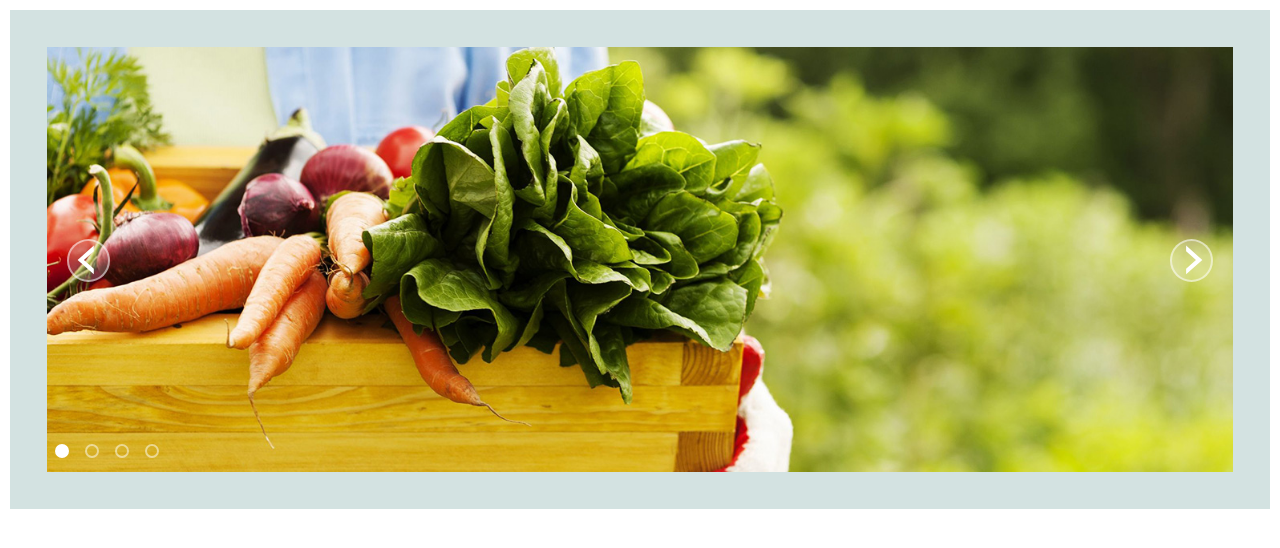
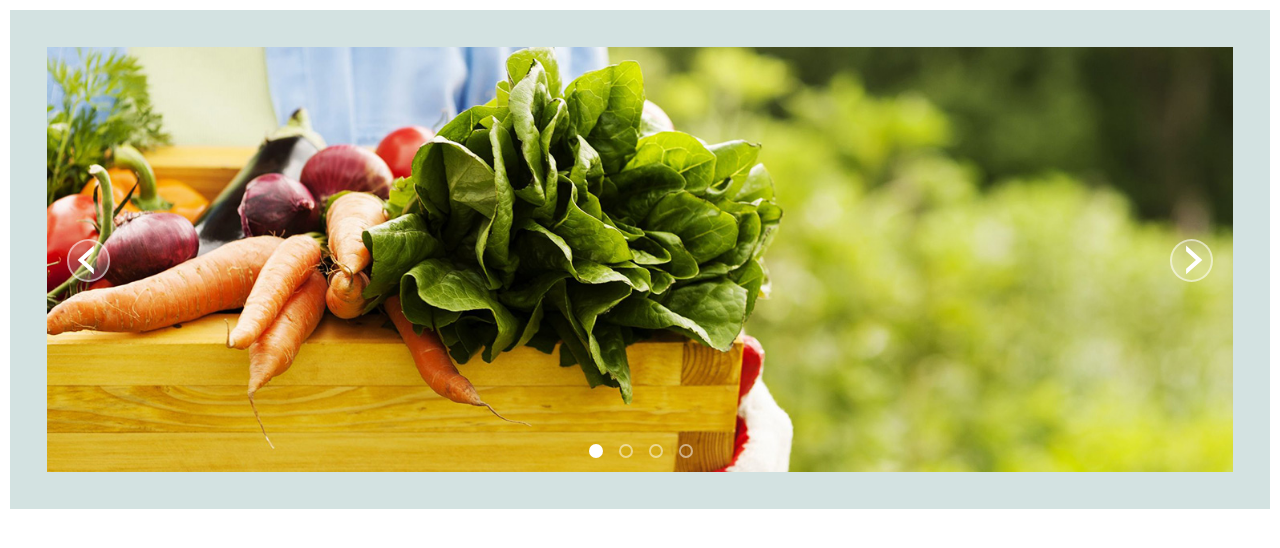
Before and after one commit to HigitusFigitus/carousel-plugin, a plain HTML site: page index.html in a window 1280 px wide. Drawn offline with Linux system fonts and the light colour scheme.

Commit message:
Fixes css bug that misplaced navigation

```diff
--- a/assets/includes/style.css
+++ b/assets/includes/style.css
@@ -51,7 +51,7 @@ body {
 .carousel .carousel-nav {
   position: absolute;
   bottom: 10px;
-  left: 0px;
+  left: 45%;
   width: 100%;
   z-index: 103;
 }
```
